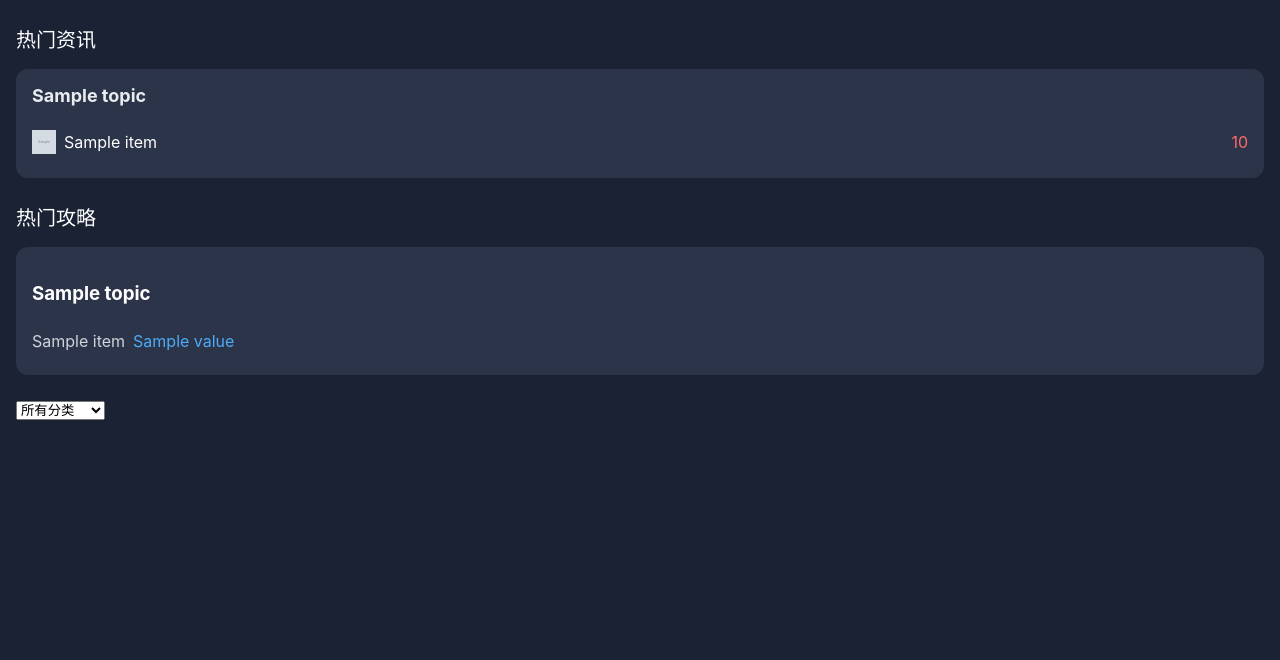
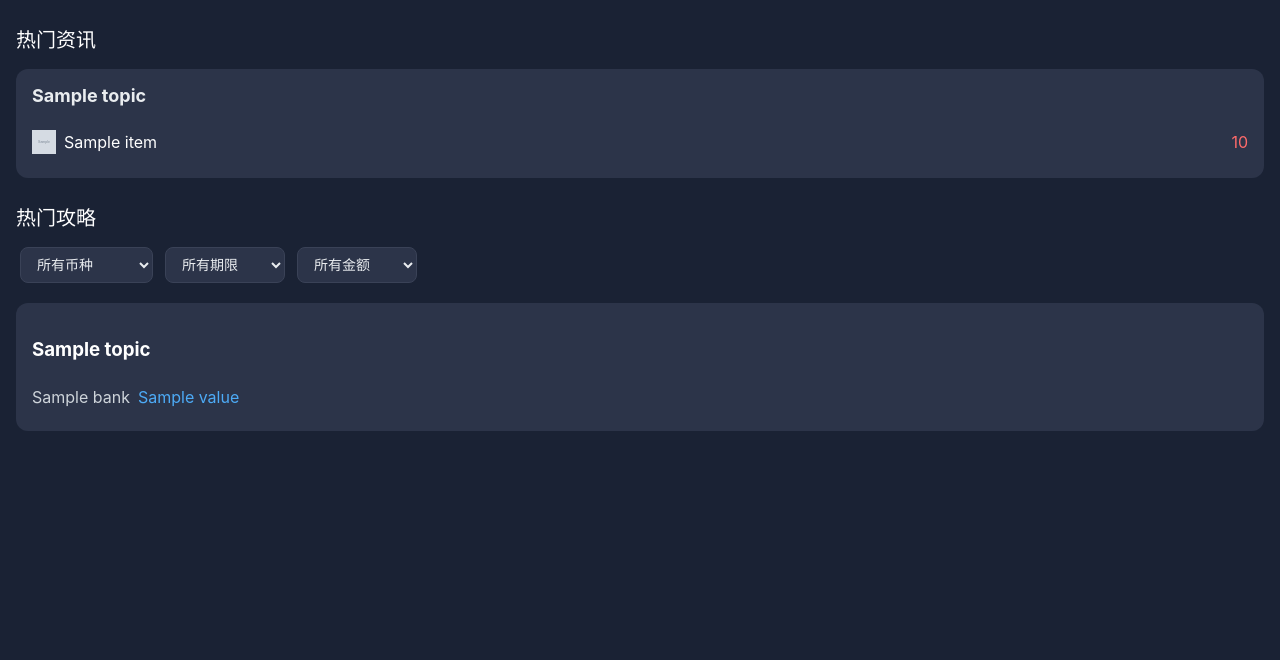
Before and after one commit to ShoreCN/temp_newhk, a FastAPI app: template templates/index.html in a window 1280 px wide. Shown: the part 55-715 px from the top of the page. Run offline with FastAPI, Linux system fonts and the light colour scheme; the template is opened without the code that fills it: most values are stand-ins (such as "Sample title", 1, 10 or a date in 2020); grey boxes marked "Sample" are stand-in pictures; parts of the project's set-up code (start-up, migrations or seed data) failed here and were passed over.

Commit message:
feat: guide content in page

```diff
--- a/app/main.py
+++ b/app/main.py
@@ -1,10 +1,9 @@
-from fastapi import FastAPI, HTTPException
+from fastapi import FastAPI, HTTPException, Request
 from fastapi.middleware.cors import CORSMiddleware
 from fastapi.responses import JSONResponse, HTMLResponse
 from fastapi.exceptions import RequestValidationError
 from fastapi.staticfiles import StaticFiles
 from fastapi.templating import Jinja2Templates
-from fastapi import Request
 from app.db.mongodb import db
 from app.models.content import Content, ContentType, get_hot_information, get_hot_guides
 from app.models.response import ResponseModel, ErrorResponse
@@ -248,6 +247,7 @@ async def home(request: Request):
             "next_update_date": next_update_date
         }
     )
+
 @app.get("/api/hot-content")
 async def get_hot_content():
     try:
--- a/templates/index.html
+++ b/templates/index.html
@@ -116,6 +116,80 @@
         .guide-content {
             color: #ced4da;
         }
+
+        /* 添加表格相关样式 */
+        .rate-table {
+            width: 100%;
+            border-collapse: collapse;
+            margin: 10px 0;
+            background-color: #2c3449;
+            border-radius: 8px;
+            overflow: hidden;
+        }
+
+        .rate-table th,
+        .rate-table td {
+            padding: 12px;
+            text-align: left;
+            border-bottom: 1px solid #3a4257;
+        }
+
+        .rate-table th {
+            background-color: #1a2234;
+            color: #e9ecef;
+            font-weight: 500;
+        }
+
+        .rate-table td {
+            color: #ced4da;
+        }
+
+        .rate-table tr:last-child td {
+            border-bottom: none;
+        }
+
+        .rate-value {
+            color: #4dabf7;
+            font-weight: 500;
+        }
+
+        .rate-table tr[style*="display: none"] + tr td {
+            border-top: none;
+        }
+
+        .rate-table tbody tr:not([style*="display: none"]):last-child td {
+            border-bottom: none;
+        }
+
+        /* 添加过滤控件的样式 */
+        .filter-controls {
+            margin: 0 0 20px 0;
+            display: flex;
+            gap: 12px;
+            flex-wrap: wrap;
+            padding: 0 4px;
+        }
+
+        .filter-controls select {
+            padding: 8px 12px;
+            border-radius: 8px;
+            background-color: #2c3449;
+            color: #e9ecef;
+            border: 1px solid #3a4257;
+            min-width: 120px;
+            cursor: pointer;
+            font-size: 14px;
+        }
+
+        .filter-controls select:hover {
+            border-color: #4dabf7;
+        }
+
+        .filter-controls select:focus {
+            outline: none;
+            border-color: #4dabf7;
+            box-shadow: 0 0 0 2px rgba(77, 171, 247, 0.2);
+        }
     </style>
 </head>
 <body>
@@ -147,11 +221,59 @@
     </div>
 
     <div class="section-title">热门攻略</div>
+    <div class="filter-controls">
+        <select id="currencyFilter">
+            <option value="">所有币种</option>
+            <option value="HKD">港币 (HKD)</option>
+            <option value="USD">美元 (USD)</option>
+            <option value="RMB">人民币 (RMB)</option>
+        </select>
+        <select id="periodFilter">
+            <option value="">所有期限</option>
+            <option value="1 month">1个月</option>
+            <option value="3 months">3个月</option>
+            <option value="6 months">6个月</option>
+        </select>
+        <select id="amountFilter">
+            <option value="">所有金额</option>
+            <option value="10,000">10,000</option>
+            <option value="100,000">100,000</option>
+            <option value="1,000,000">1,000,000</option>
+        </select>
+    </div>
     <div class="content-cards">
         {% for guide in hot_guides %}
         <div class="card">
             <h3>{{ guide.topic }}</h3>
             <div class="guide-content">
+                {% if guide.topic == "香港银行定存利率" %}
+                    <table class="rate-table">
+                        <thead>
+                            <tr>
+                                <th>银行</th>
+                                <th>币种</th>
+                                <th>金额</th>
+                                <th>期限</th>
+                                <th>利率</th>
+                            </tr>
+                        </thead>
+                        <tbody>
+                            {% for bank in guide.content.data_table %}
+                                {% if bank.metrics and bank.metrics.deposit_rate_list %}
+                                    {% for rate in bank.metrics.deposit_rate_list %}
+                                    <tr>
+                                        <td>{{ bank.name }}</td>
+                                        <td>{{ rate.currency }}</td>
+                                        <td>{{ rate.amount }}</td>
+                                        <td>{{ rate.period }}</td>
+                                        <td class="rate-value">{{ rate.rate }}%</td>
+                                    </tr>
+                                    {% endfor %}
+                                {% endif %}
+                            {% endfor %}
+                        </tbody>
+                    </table>
+                {% else %}
                     {% if guide.content.data_table %}
                         {% for item in guide.content.data_table %}
                         <div class="list-item">
@@ -161,6 +283,7 @@
                             {% endfor %}
                         </div>
                         {% endfor %}
+                    {% endif %}
                 {% endif %}
             </div>
         </div>
@@ -182,20 +305,43 @@
         </a>
     </nav>
 
-    <div class="filter-section">
-        <select id="categoryFilter">
-            <option value="">所有分类</option>
-            {% for cat in categories %}
-            <option value="{{ cat }}">{{ cat }}</option>
-            {% endfor %}
-        </select>
-    </div>
-
     <script>
     document.getElementById('categoryFilter').addEventListener('change', function() {
         const category = this.value;
         window.location.href = category ? `/?category=${category}` : '/';
     });
+
+    function filterRates() {
+        const currency = document.getElementById('currencyFilter').value;
+        const period = document.getElementById('periodFilter').value;
+        const amount = document.getElementById('amountFilter').value;
+
+        const rows = document.querySelectorAll('.rate-table tbody tr');
+
+        rows.forEach(row => {
+            const rowCurrency = row.cells[1].textContent.trim();
+            const rowPeriod = row.cells[3].textContent.trim();
+            const rowAmount = row.cells[2].textContent.trim();
+
+            const showRow = (!currency || rowCurrency === currency) &&
+                          (!period || rowPeriod === period) &&
+                          (!amount || rowAmount === amount);
+
+            row.style.display = showRow ? '' : 'none';
+        });
+    }
+
+    // 页面加载完成后初始化过滤器
+    document.addEventListener('DOMContentLoaded', function() {
+        const filters = ['currencyFilter', 'periodFilter', 'amountFilter'];
+
+        filters.forEach(filterId => {
+            const filter = document.getElementById(filterId);
+            if (filter) {
+                filter.addEventListener('change', filterRates);
+            }
+        });
+    });
     </script>
 </body>
 </html>
```
Lines whose indentation alone changed are shown as unchanged.
